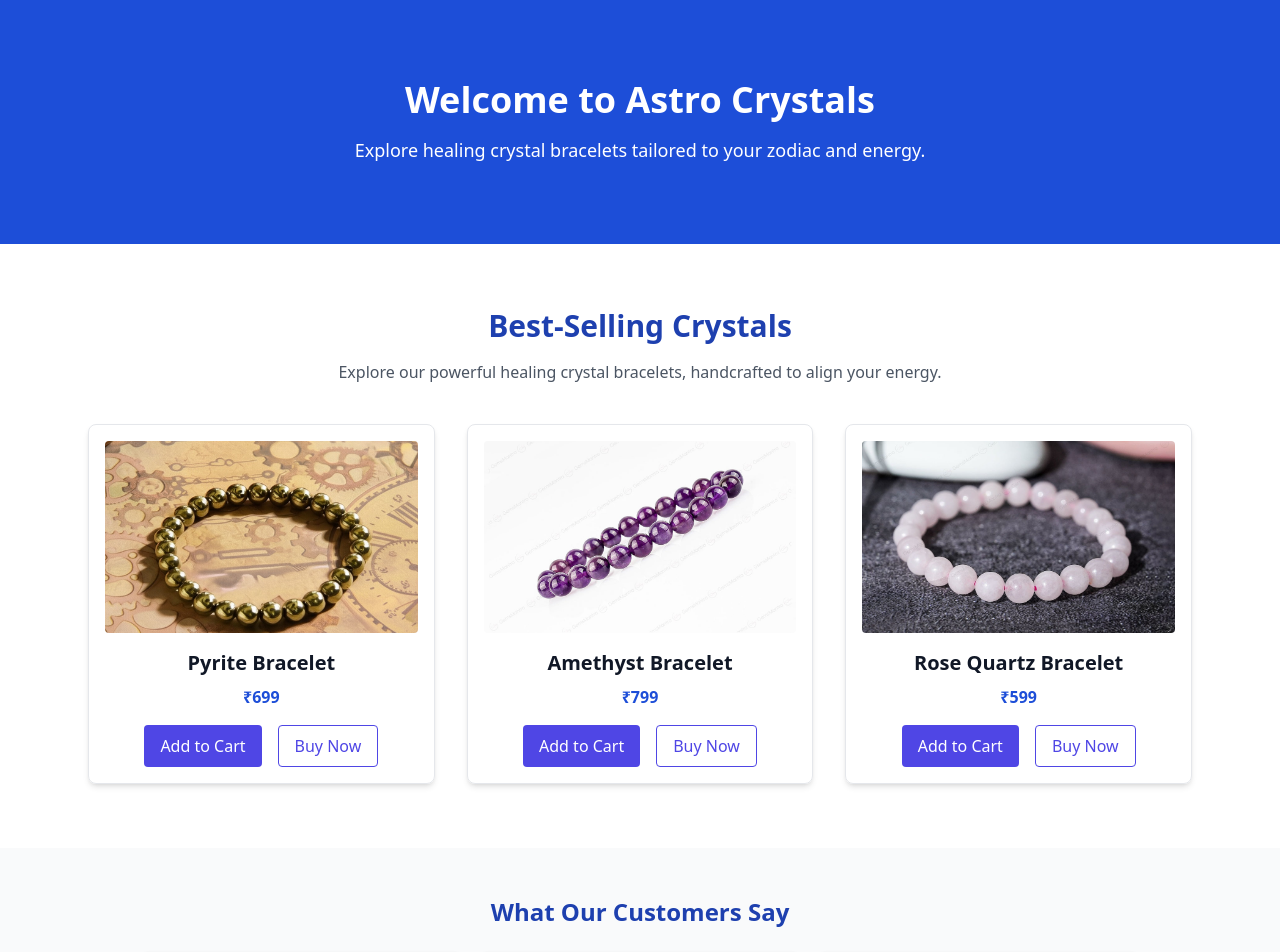
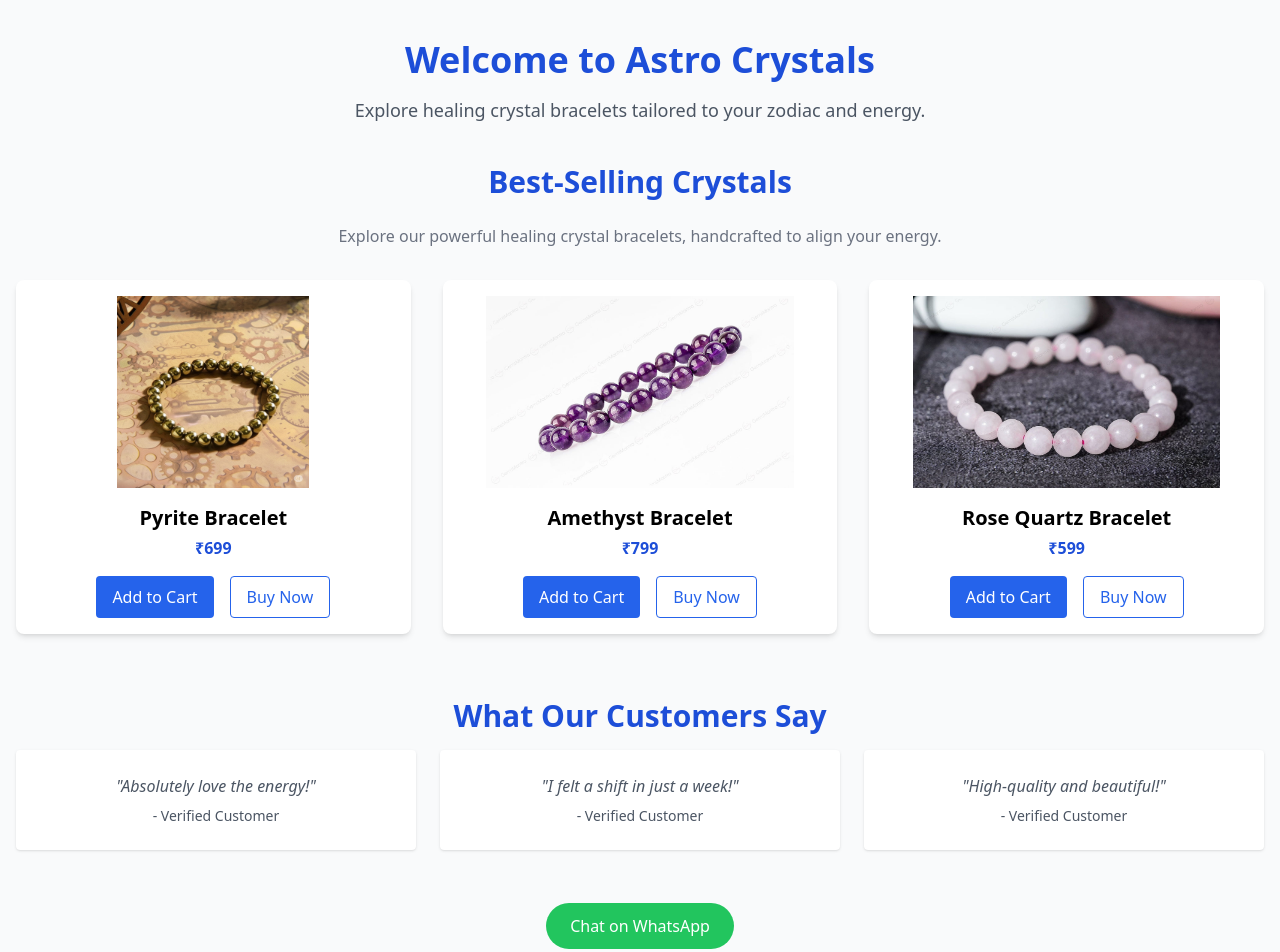
Before and after one commit to Harveer28/astrocrystals-website, a Next.js app: page / in a window 1280 px wide. Shown: the top 952 px of the page. Built offline with nearby package versions, Linux system fonts and the light colour scheme.

Commit message:
Fixed image path and updated homepage

```diff
--- a/app/page.tsx
+++ b/app/page.tsx
@@ -1,89 +1,72 @@
 'use client';
-import { motion } from 'framer-motion';
+
 import Image from 'next/image';
 
 export default function Home() {
   return (
-    <main className="bg-white text-gray-900">
-      {/* Hero Section */}
-      <section className="bg-blue-700 text-white py-20 text-center">
-        <h1 className="text-4xl font-bold mb-4">Welcome to Astro Crystals</h1>
-        <p className="text-lg">Explore healing crystal bracelets tailored to your zodiac and energy.</p>
-      </section>
+    <div className="min-h-screen bg-gray-50 text-center px-4 py-10">
+      <h1 className="text-4xl font-bold text-blue-700 mb-4">Welcome to Astro Crystals</h1>
+      <p className="text-lg text-gray-600 mb-10">Explore healing crystal bracelets tailored to your zodiac and energy.</p>
 
-      {/* Products Section */}
-      <section className="py-16 px-6 max-w-6xl mx-auto">
-        <h2 className="text-3xl font-bold text-center text-blue-800 mb-4">Best-Selling Crystals</h2>
-        <p className="text-center text-gray-600 mb-10">
-          Explore our powerful healing crystal bracelets, handcrafted to align your energy.
-        </p>
+      <h2 className="text-3xl font-semibold mb-6 text-blue-700">Best-Selling Crystals</h2>
+      <p className="text-gray-500 mb-8">Explore our powerful healing crystal bracelets, handcrafted to align your energy.</p>
 
-        <div className="grid md:grid-cols-3 gap-8">
-          {/* Pyrite */}
-          <motion.div whileHover={{ scale: 1.05 }} className="border rounded-lg p-4 shadow-md text-center">
-            <img src="/images/pyrite.jpg" alt="Pyrite Bracelet" className="w-full h-48 object-cover rounded mb-4" />
-            <h3 className="text-xl font-semibold">Pyrite Bracelet</h3>
-            <p className="text-blue-700 font-bold mt-2">₹699</p>
-            <div className="flex justify-center gap-4 mt-4">
-              <button className="bg-indigo-600 text-white px-4 py-2 rounded">Add to Cart</button>
-              <button className="border border-indigo-600 text-indigo-600 px-4 py-2 rounded">Buy Now</button>
-            </div>
-          </motion.div>
-
-          {/* Amethyst */}
-          <motion.div whileHover={{ scale: 1.05 }} className="border rounded-lg p-4 shadow-md text-center">
-            <img src="/images/amethyst.jpg" alt="Amethyst Bracelet" className="w-full h-48 object-cover rounded mb-4" />
-            <h3 className="text-xl font-semibold">Amethyst Bracelet</h3>
-            <p className="text-blue-700 font-bold mt-2">₹799</p>
-            <div className="flex justify-center gap-4 mt-4">
-              <button className="bg-indigo-600 text-white px-4 py-2 rounded">Add to Cart</button>
-              <button className="border border-indigo-600 text-indigo-600 px-4 py-2 rounded">Buy Now</button>
-            </div>
-          </motion.div>
-
-          {/* Rose Quartz */}
-          <motion.div whileHover={{ scale: 1.05 }} className="border rounded-lg p-4 shadow-md text-center">
-            <img src="/images/rose-quartz.jpg" alt="Rose Quartz Bracelet" className="w-full h-48 object-cover rounded mb-4" />
-            <h3 className="text-xl font-semibold">Rose Quartz Bracelet</h3>
-            <p className="text-blue-700 font-bold mt-2">₹599</p>
-            <div className="flex justify-center gap-4 mt-4">
-              <button className="bg-indigo-600 text-white px-4 py-2 rounded">Add to Cart</button>
-              <button className="border border-indigo-600 text-indigo-600 px-4 py-2 rounded">Buy Now</button>
-            </div>
-          </motion.div>
-        </div>
-      </section>
-
-      {/* Review Section */}
-      <section className="py-12 bg-gray-50 text-center">
-        <h2 className="text-2xl font-bold mb-6 text-blue-800">What Our Customers Say</h2>
-        <div className="grid md:grid-cols-3 gap-6 px-4 max-w-5xl mx-auto">
-          <div className="bg-white p-6 rounded shadow">
-            <p className="italic">"Absolutely love the energy!"</p>
-            <p className="mt-2 text-sm text-gray-500">- Verified Customer</p>
-          </div>
-          <div className="bg-white p-6 rounded shadow">
-            <p className="italic">"I felt a shift in just a week!"</p>
-            <p className="mt-2 text-sm text-gray-500">- Verified Customer</p>
-          </div>
-          <div className="bg-white p-6 rounded shadow">
-            <p className="italic">"High-quality and beautiful"</p>
-            <p className="mt-2 text-sm text-gray-500">- Verified Customer</p>
+      <div className="grid grid-cols-1 sm:grid-cols-2 md:grid-cols-3 gap-8 mb-16">
+        {[
+          {
+            name: 'Pyrite Bracelet',
+            price: '₹699',
+            image: '/images/pyrite.jpg',
+          },
+          {
+            name: 'Amethyst Bracelet',
+            price: '₹799',
+            image: '/images/amethyst.jpg',
+          },
+          {
+            name: 'Rose Quartz Bracelet',
+            price: '₹599',
+            image: '/images/rose-quartz.jpg',
+          },
+        ].map((product, index) => (
+          <div key={index} className="bg-white rounded-lg shadow-md p-4">
+            <img
+              src={product.image}
+              alt={product.name}
+              className="w-full h-48 object-contain mb-4 rounded"
+            />
+            <h3 className="text-xl font-semibold">{product.name}</h3>
+            <p className="text-blue-700 mt-1 font-bold">{product.price}</p>
+            <div className="mt-4 flex justify-center gap-4">
+              <button className="bg-blue-600 text-white px-4 py-2 rounded hover:bg-blue-700">Add to Cart</button>
+              <button className="border border-blue-600 text-blue-600 px-4 py-2 rounded hover:bg-blue-50">Buy Now</button>
             </div>
           </div>
-      </section>
+        ))}
+      </div>
 
-      {/* WhatsApp Chat Button */}
-      <section className="py-8 text-center">
+      <h2 className="text-3xl font-semibold text-blue-700 mb-4">What Our Customers Say</h2>
+      <div className="grid grid-cols-1 md:grid-cols-3 gap-6 mb-16">
+        {[
+          'Absolutely love the energy!',
+          'I felt a shift in just a week!',
+          'High-quality and beautiful!',
+        ].map((review, index) => (
+          <div key={index} className="bg-white p-6 rounded shadow text-gray-600">
+            <p className="italic">"{review}"</p>
+            <p className="mt-2 text-sm">- Verified Customer</p>
+          </div>
+        ))}
+      </div>
+
       <a
-          href="https://wa.me/919999999999" // <-- Replace with your number
+        href="https://wa.me/919999999999"
         target="_blank"
         rel="noopener noreferrer"
-          className="bg-green-500 text-white px-6 py-3 rounded-full text-lg hover:bg-green-600 transition"
+        className="bg-green-500 text-white px-6 py-3 rounded-full hover:bg-green-600 transition"
       >
         Chat on WhatsApp
       </a>
-      </section>
-    </main>
+    </div>
   );
 }
```
Lines whose indentation alone changed are shown as unchanged.
